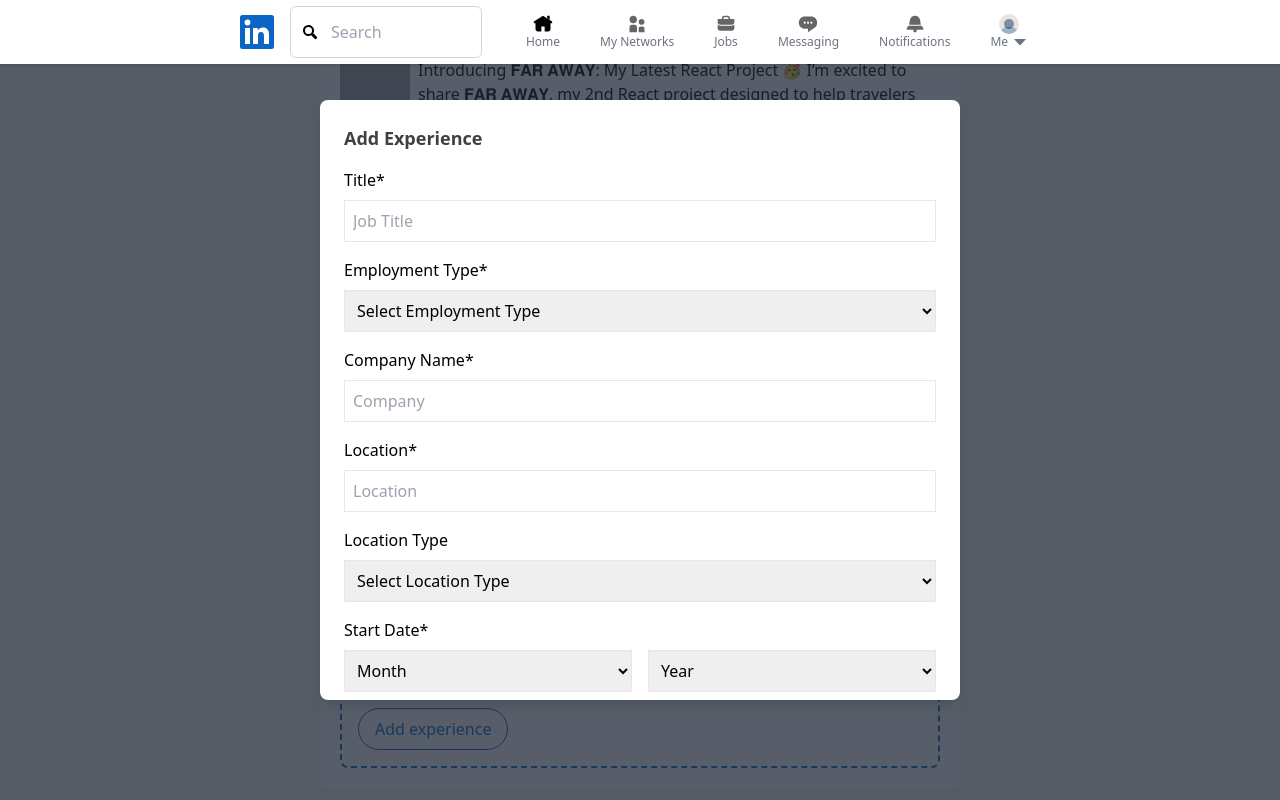
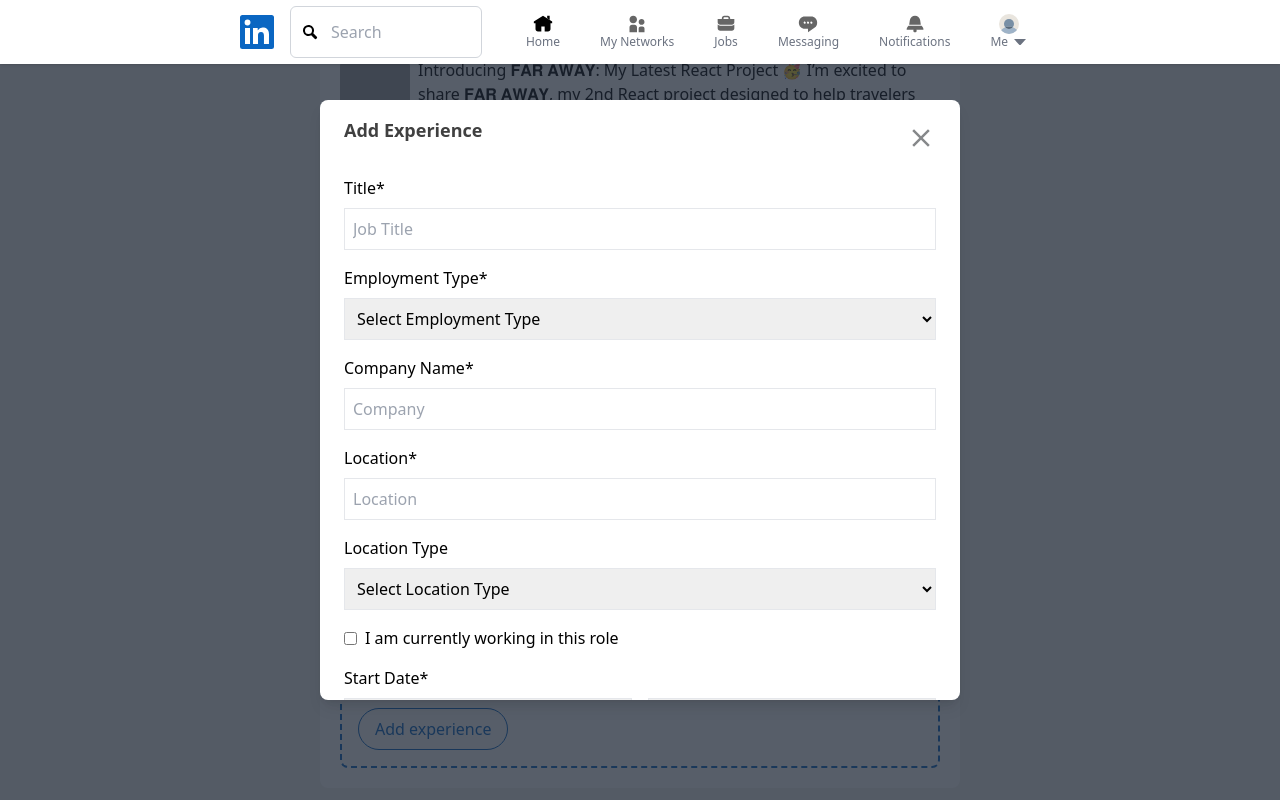
Before and after one commit to ACICT-DEPI/CAI1_SWD2_S5e-LinkedIn-Clone, a React (Vite) app: page /profile in a window 1280 px wide. Both pictures are taken after a click on the button "Add experience". Shown: the part 1738-2538 px from the top of the page. Built offline with nearby package versions, Linux system fonts and the light colour scheme; grey boxes are pictures that could not be loaded.

Commit message:
edit  experience section

```diff
--- a/src/pages/Profile/componenets/ExperienceSection.jsx
+++ b/src/pages/Profile/componenets/ExperienceSection.jsx
@@ -49,16 +49,14 @@
   const handleSubmit = (e) => {
     e.preventDefault();
     if (editingIndex !== null) {
-      // Update the existing experience entry
+      // update
       const updatedExperiences = [...experience];
       updatedExperiences[editingIndex] = formData;
       setExperience(updatedExperiences);
     } else {
-      // Add a new experience entry
+      // add new
       setExperience([...experience, formData]);
     }
-
-    // Reset form and close modal
     resetForm();
   };
 
@@ -80,7 +78,7 @@
     setShowModal(false);
   };
 
-  // Handle experience deletion
+  // delete
   const handleDelete = (index) => {
     const updatedExperience = experience.filter((_, i) => i !== index);
     setExperience(updatedExperience);
@@ -101,6 +99,7 @@
           </p>
 
           <div className="flex items-center space-x-4 my-4">
+          <img src={ExperienceIcon} alt="ExperienceIcon" className="w-8"/>
             <div className="text-gray-500">
               <p className="font-medium">Job Title</p>
               <p>Organization</p>
@@ -113,17 +112,20 @@
         <>
           <div className="flex justify-between mb-2">
             <h2 className="text-lg font-semibold text-linkedinDarkGray">Experience</h2>
-              <button className="text-xl" onClick={() => setShowModal(true)}><IoAddOutline /></button>
+            <button className="text-xl" onClick={() => setShowModal(true)}><IoAddOutline /></button>
           </div>
           {experience.map((exp, index) => (
             <div key={index} className="mb-4 border-b border-gray-200 pb-2">
-              <div className="flex justify-between items-start  mt-8">
+              <div className="flex justify-between items-start mt-8">
                 <div className="flex items-center space-x-4">
                   <img src={ExperienceIcon} alt="ExperienceIcon" className="w-8"/>
                   <div>
-                    <h3 className="font-semibold">{exp.title}</h3>
+                    <h3 className="font-semibold text-linkedinDarkGray">{exp.title}</h3>
                     <p className="text-sm text-linkedinGray">{exp.company}</p>
-                    <p className="text-sm text-linkedinGray">{exp.date}</p>
+                    <p className="text-sm text-linkedinGray">
+                      {exp.startMonth} {exp.startYear} -{" "}
+                      {exp.currentlyWorking ? "Present" : `${exp.endMonth} ${exp.endYear}`}
+                    </p>
                     <p className="text-sm text-linkedinGray">{exp.location}</p>
                   </div>
                 </div>
@@ -140,8 +142,13 @@
       {/* Modal */}
       {showModal && (
         <div className="fixed inset-0 bg-gray-800 bg-opacity-75 flex justify-center items-center">
-          <div className="bg-white p-6 rounded-lg shadow-lg w-1/2 h-3/4 overflow-y-auto">
+          <div className="bg-white px-6 rounded-lg shadow-lg w-1/2 h-3/4 overflow-y-auto">
+          <div className="sticky top-0 py-4 bg-white z-10 flex justify-between">
             <h2 className="text-lg font-semibold text-linkedinDarkGray mb-4" >Add Experience</h2>
+            <button className="text-3xl text-linkedinGray" onClick={() => setShowModal(false)}>
+              <IoMdClose />
+            </button>
+          </div>
             <form onSubmit={handleSubmit}>
               <label className="block mb-2">Title*</label>
               <input
@@ -205,6 +212,17 @@
                 <option value="Online">Online</option>
               </select>
 
+              <div className="flex items-center mb-4">
+                <input
+                  type="checkbox"
+                  name="currentlyWorking"
+                  checked={formData.currentlyWorking}
+                  onChange={handleCheckboxChange}
+                  className="mr-2"
+                />
+                <label>I am currently working in this role</label>
+              </div>
+
               <label className="block mb-2">Start Date*</label>
               <div className="flex space-x-4 mb-4">
                 <select
@@ -261,16 +279,6 @@
                 </select>
               </div>
 
-              <div className="flex items-center mb-4">
-                <input
-                  type="checkbox"
-                  name="currentlyWorking"
-                  checked={formData.currentlyWorking}
-                  onChange={handleCheckboxChange}
-                  className="mr-2"
-                />
-                <label>I am currently working in this role</label>
-              </div>
 
               <label className="block mb-2">Description</label>
               <textarea
@@ -281,7 +289,7 @@
                 onChange={handleChange}
                 rows="4"
               ></textarea>
-              <div className="flex space-x-4 justify-end">
+              <div className="flex space-x-4 justify-end pb-6">
                 <Button
                   label="Save"
                   styleType="primary" type="submit"
```
